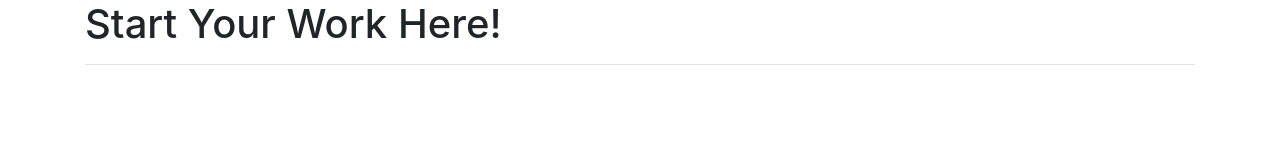
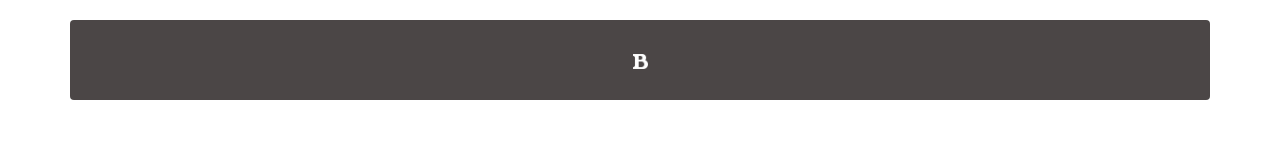
Before and after one commit to SurekhaSulakshani/Web_Assignment_01, a plain HTML site: page index.html in a window 1280 px wide. Drawn offline with nearby package versions, Linux system fonts and the light colour scheme.

Commit message:
Bold feature has been added

```diff
--- a/function.js
+++ b/function.js
@@ -0,0 +1,3 @@
+function Feature_Bold() {
+    document.execCommand('bold', true, null)
+}
--- a/index.html
+++ b/index.html
@@ -9,20 +9,25 @@
     <link rel="stylesheet" href="https://maxcdn.bootstrapcdn.com/bootstrap/4.0.0/css/bootstrap.min.css"
         integrity="sha384-Gn5384xqQ1aoWXA+058RXPxPg6fy4IWvTNh0E263XmFcJlSAwiGgFAW/dAiS6JXm" crossorigin="anonymous">
     <link rel="stylesheet" href="https://cdnjs.cloudflare.com/ajax/libs/font-awesome/4.7.0/css/font-awesome.min.css">
+    <link rel="stylesheet" href="style.css">
     <title>Text Editor - CT/2019/052</title>
 </head>
 
 <body>
 
-    <!--  Remove this div once you are started -->
-    <div class="container">
-        <div class="row">
-            <div class="col-md-12">
-                <h1>Start Your Work Here!</h1>
-                <hr>
-            </div>
+    <main class="container">
+        <div class="tool_bar">
+            <button class="button" onclick="Feature_Bold()">
+                <img src="Resources/bold-xxl.png" width="15" alt="Bold">
+            </button>
+
+
+
+
+
+
         </div>
-    </div>
+    </main>
 
 
     <!-- jQuery first, then Popper.js, then Bootstrap JS -->
@@ -35,6 +40,7 @@
     <script src="https://maxcdn.bootstrapcdn.com/bootstrap/4.0.0/js/bootstrap.min.js"
         integrity="sha384-JZR6Spejh4U02d8jOt6vLEHfe/JQGiRRSQQxSfFWpi1MquVdAyjUar5+76PVCmYl"
         crossorigin="anonymous"></script>
+    <script SRC="function.js"></script>
 
 </body>
 <!-- Author: [W.S SULAKSHANI] | [CT/2019/052] -->
--- a/style.css
+++ b/style.css
@@ -0,0 +1,36 @@
+* {
+    margin: 0;
+    padding: 0;
+    box-sizing: border-box;
+}
+
+.container {
+    background-color: #4b4646;
+    width: 100%;
+    height: 80px;
+    border-radius: 4px;
+    padding: 5px;
+    display: flex;
+    justify-content: center;
+    align-items: center;
+    margin-top: 20px;
+}
+
+button {
+    border: none;
+    background-color: transparent;
+    padding: 10px 20px;
+    cursor: pointer;
+    user-select: none;
+    display: inline;
+    text-align: center;
+}
+
+button:hover {
+    background-color: #1788f11a;
+}
+
+button.active {
+    background-color: #609dcf33;
+    color: #2644c8;
+}
```
